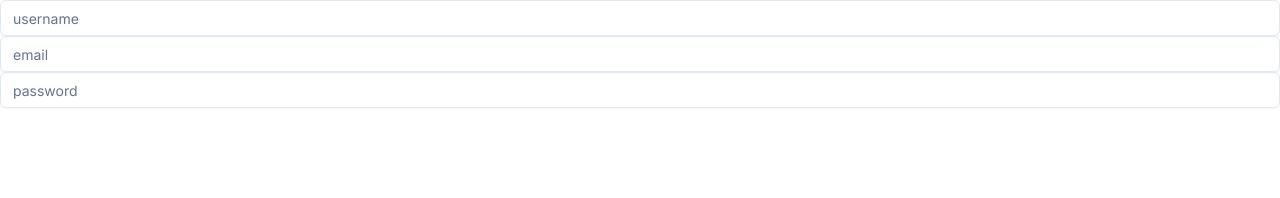
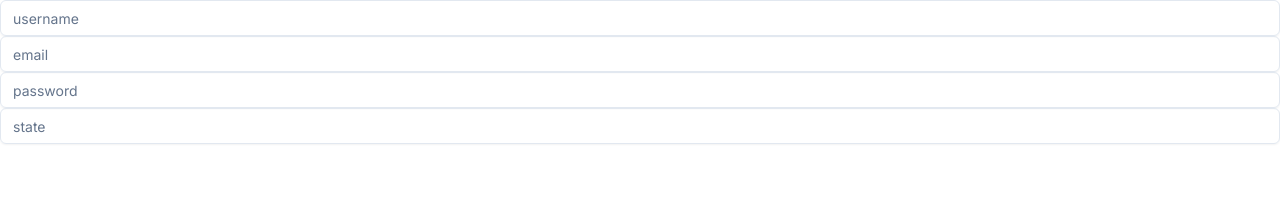
Before and after one commit to Harish01234/demo, a Next.js app: page /main in a window 1280 px wide. Shown: the top 198 px of the page. Built offline with nearby package versions, Linux system fonts and the light colour scheme.

Commit message:
changed main

```diff
--- a/src/app/main/page.tsx
+++ b/src/app/main/page.tsx
@@ -8,6 +8,7 @@ function page() {
     <div><Input placeholder='username'/></div>
     <div><Input placeholder='email'/></div>
     <div><Input placeholder='password'/></div>
+    <div><Input placeholder='state'/></div>
     </div>
   )
 }
```
